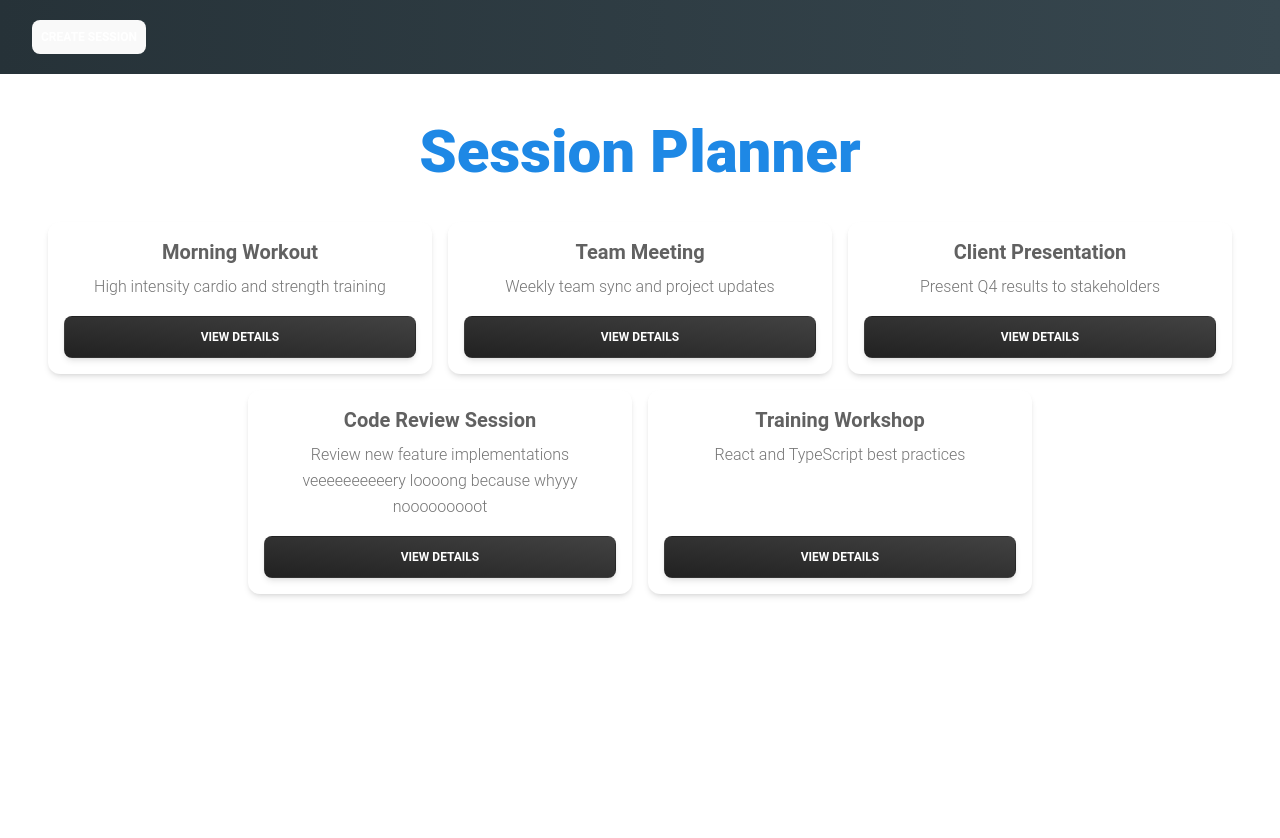
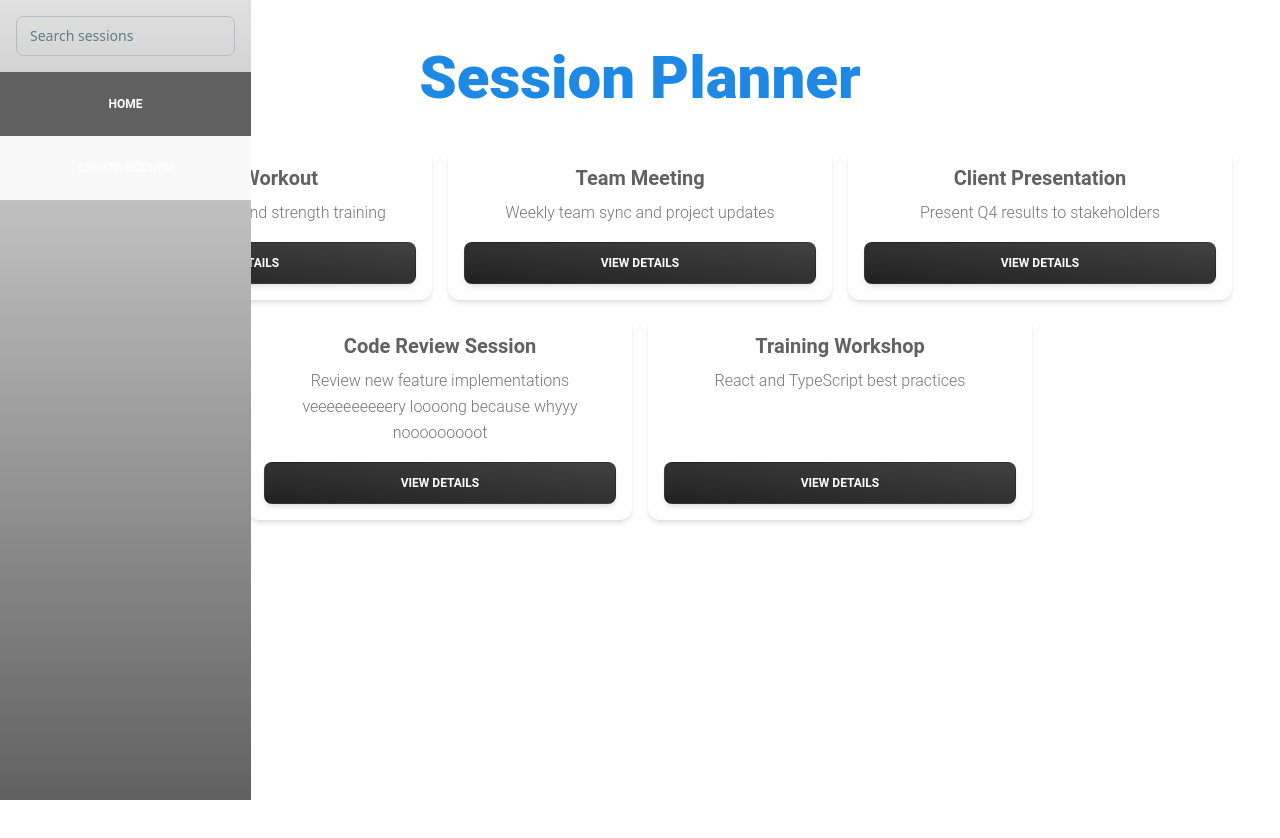
Before and after one commit to Uzimonkey123/Session-planner, a React (Vite) app in the folder Session-planner/: page / in a window 1280 px wide. Shown: the top 838 px of the page. Before the commit the page ends 800 px from the top, so only its background shows below. Built offline with nearby package versions, Linux system fonts and the light colour scheme.

Commit message:
feat: Adding Navbar styling and tailwind settings change

```diff
--- a/Session-planner/src/Navbar.tsx
+++ b/Session-planner/src/Navbar.tsx
@@ -1,15 +1,43 @@
+import { Input } from "@material-tailwind/react"
 import { Button } from "@material-tailwind/react"
+import { useNavigate } from "react-router-dom"
 
-function HomeNavbar() {
+function HomeNavbar(props: { filter: string, setFilter: (filter: string) => void }) {
+    const navigate = useNavigate();
+
+    const handleCreateSession = () => {
+        navigate("/create");
+    }
+
     return (
         <div
-            className="sticky top-0 z-50 w-screen bg-gradient-to-r from-blue-gray-900 to-blue-gray-800 px-4 py-3"
-            style={{ width: '100vw', margin: 0 }}
+            className="fixed left-0 top-0 z-50 h-screen bg-gradient-to-b from-gray-300 to-gray-700"
+            style={{ height: '100%', margin: 0 }}
         >
-            <div className="flex w-full items-center px-4 py-2">
+            <div className="flex h-full flex-col">
+                <div className="px-4 pt-4 pb-4">
+                    <Input type="text" label="Search sessions"
+                        value={props.filter}
+                        onChange={(e: { target: { value: string; }; }) => props.setFilter(e.target.value)}
+                    />
+                </div>
+
                 <Button
                     variant="text"
-                    className="mr-4 hidden p-2 text-white hover:bg-transparent lg:inline-flex"
+                    className={`h-16 rounded-none p-2 text-white hover:bg-gray-400 ${
+                        location.pathname === "/" ? "bg-gray-700" : ""
+                    }`}
+                    onClick={() => navigate("/")}
+                >
+                    <span>Home</span>
+                </Button>
+
+                <Button
+                    variant="text"
+                    className={`h-16 rounded-none p-2 text-white hover:bg-gray-400 ${
+                        location.pathname === "/create" ? "bg-gray-700" : ""
+                    }`}
+                    onClick={handleCreateSession}
                 >
                     <span>Create Session</span>
                 </Button>
--- a/Session-planner/src/material-tailwind.d.ts
+++ b/Session-planner/src/material-tailwind.d.ts
@@ -4,4 +4,5 @@
     export const Typography: any;
     export const Button: any;
     export const Navbar: any;
+    export const Input: any;
 }
```
